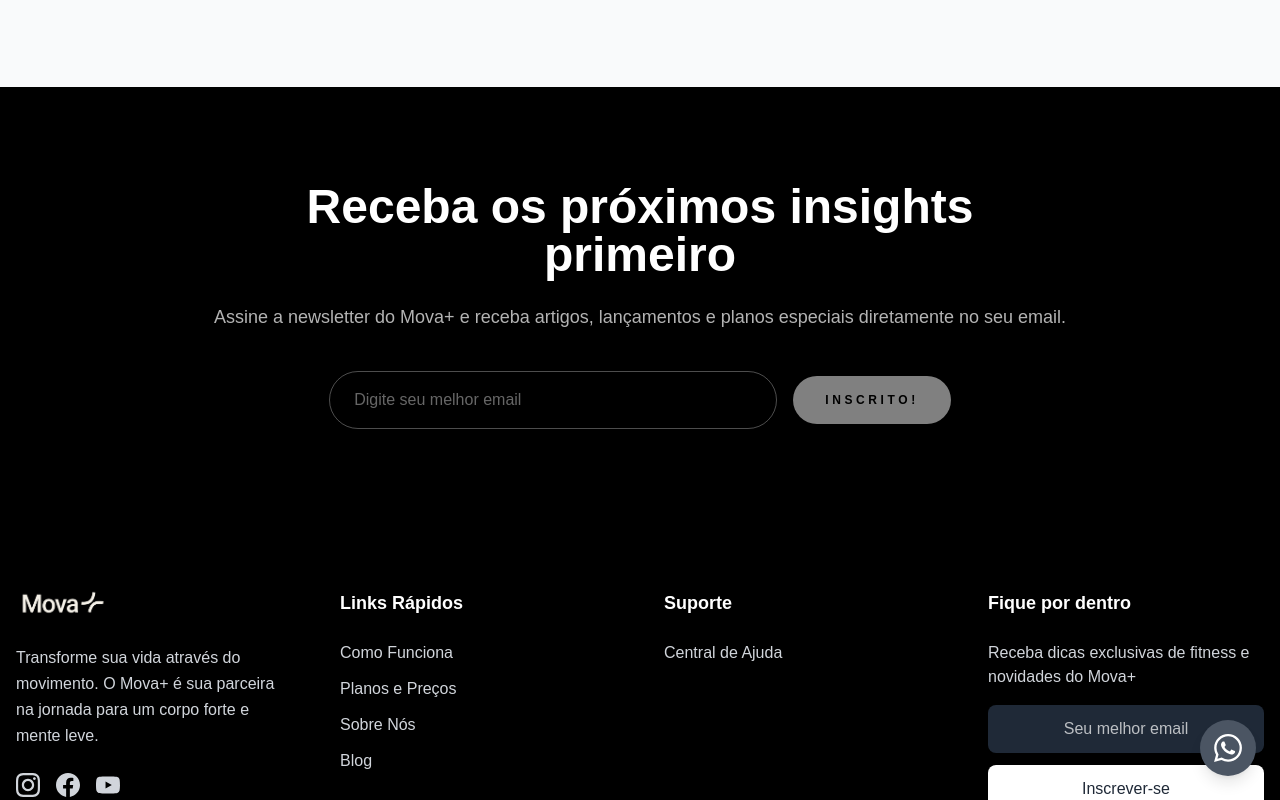
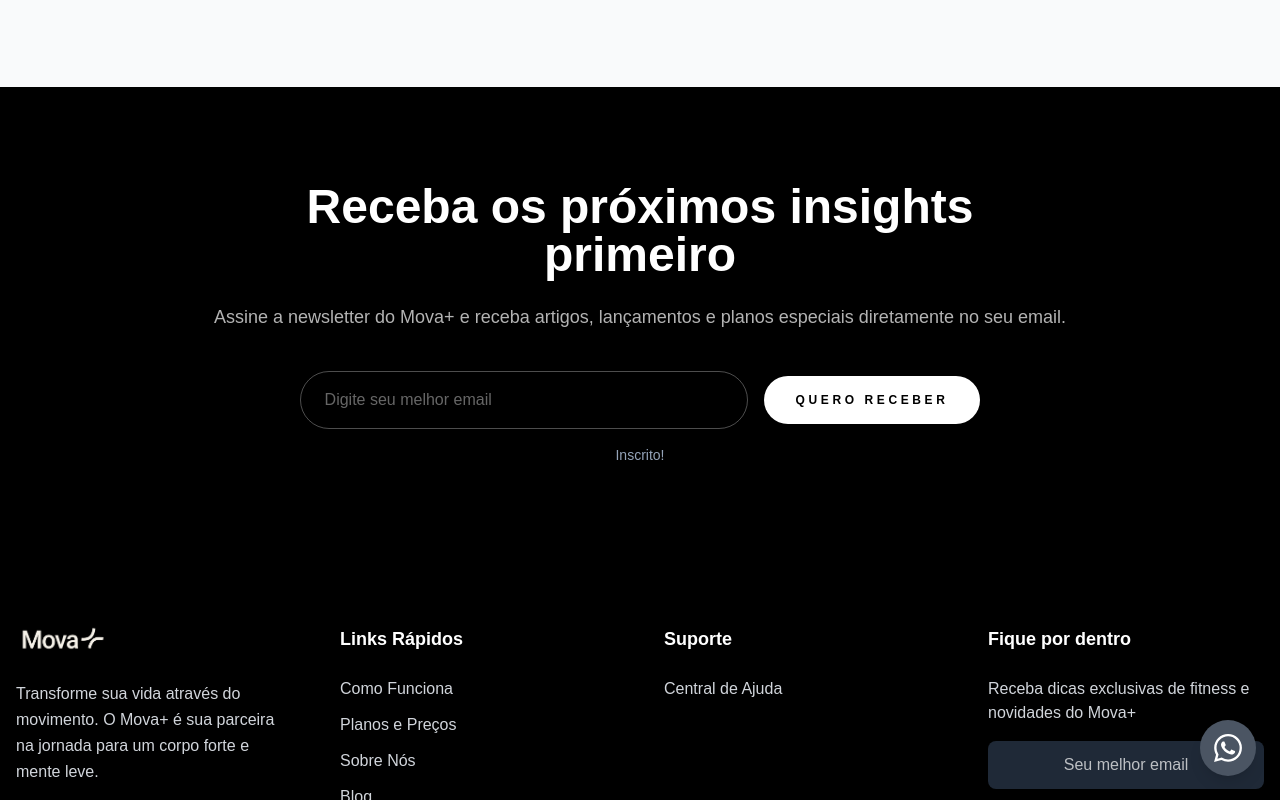
Before and after one commit to juniorlevenhagen/mova, a Next.js app: page /blog in a window 1280 px wide. Both pictures are taken after typing "name@example.com" into the empty fields and a click on the button "QUERO RECEBER". Shown: the part 1013-1813 px from the top of the page. Built offline with nearby package versions, Linux system fonts and the light colour scheme; no server answers; the database is empty; a web font is replaced by a local one.

Commit message:
feat: confirmacao newsletter

```diff
--- a/src/app/api/subscribe-newsletter/route.ts
+++ b/src/app/api/subscribe-newsletter/route.ts
@@ -128,12 +128,14 @@
     let isNewSubscription = false;
     let wasReactivated = false;
 
+    let alreadySubscribed = false;
     if (existingSubscriber) {
       // Email já existe
       if (existingSubscriber.is_active) {
         // Já está ativo, não precisa fazer nada além de atualizar metadata
         console.log("ℹ️ Email já está inscrito e ativo:", email);
         subscriberData = existingSubscriber;
+        alreadySubscribed = true;
       } else {
         // Reativar inscrição cancelada
         wasReactivated = true;
@@ -280,7 +282,10 @@
     return NextResponse.json(
       {
         success: true,
-        message: "Inscrição realizada com sucesso",
+        message: alreadySubscribed
+          ? "Você já está inscrito na newsletter"
+          : "Inscrição realizada com sucesso",
+        alreadySubscribed,
         emailSent: atLeastOneEmailSent,
       },
       { status: 200, headers: corsHeaders }
--- a/src/app/blog/page.tsx
+++ b/src/app/blog/page.tsx
@@ -706,25 +706,12 @@
 
                   const data = await response.json();
 
-                  if (
-                    (typeof data.error === "string" &&
-                      data.error.toLowerCase().includes("already")) ||
-                    (typeof data.details === "string" &&
-                      data.details.toLowerCase().includes("already"))
-                  ) {
+                  if (data.alreadySubscribed) {
                     setNewsletterStatus("already");
-                    setTimeout(() => setNewsletterStatus("idle"), 3000);
-                    return;
+                  } else {
+                    setNewsletterStatus("success");
+                    setNewsletterEmail("");
                   }
-
-                  if (!response.ok) {
-                    throw new Error(
-                      data.error || data.details || "Erro ao inscrever-se"
-                    );
-                  }
-
-                  setNewsletterStatus("success");
-                  setNewsletterEmail("");
                   setTimeout(() => setNewsletterStatus("idle"), 3000);
                 } catch (error) {
                   console.error("Erro ao inscrever-se:", error);
@@ -758,31 +745,20 @@
               />
               <button
                 type="submit"
-                disabled={
-                  newsletterStatus === "loading" ||
-                  newsletterStatus === "success" ||
-                  newsletterStatus === "already"
-                }
+                disabled={newsletterStatus === "loading"}
                 className="inline-flex items-center justify-center rounded-full bg-white px-8 py-4 text-xs font-semibold uppercase tracking-[0.3em] text-black transition hover:bg-gray-100 disabled:opacity-50 disabled:cursor-not-allowed"
               >
-                {newsletterStatus === "loading"
-                  ? "Enviando..."
-                  : newsletterStatus === "success"
-                    ? "Inscrito!"
-                    : newsletterStatus === "already"
-                      ? "Já inscrito!"
-                      : "Quero receber"}
+                {newsletterStatus === "loading" ? "Enviando..." : "Quero receber"}
               </button>
             </form>
-            {newsletterStatus === "error" && (
-              <p className="mt-4 text-sm text-red-300">
-                Erro ao inscrever-se. Tente novamente.
-              </p>
+            {newsletterStatus === "success" && (
+              <p className="mt-4 text-sm text-primary-400 text-center">Inscrito!</p>
             )}
             {newsletterStatus === "already" && (
-              <p className="mt-4 text-sm text-yellow-300">
-                Você já está inscrito na newsletter!
-              </p>
+              <p className="mt-4 text-sm text-secondary text-center">Você já está inscrito na newsletter!</p>
+            )}
+            {newsletterStatus === "error" && (
+              <p className="mt-4 text-sm text-destructive text-center">Erro ao inscrever-se. Tente novamente.</p>
             )}
           </motion.div>
         </section>
--- a/src/components/ui/Footer.tsx
+++ b/src/components/ui/Footer.tsx
@@ -78,9 +78,16 @@
         throw new Error(data.error || data.details || "Erro ao inscrever-se");
       }
 
-      setNewsletterStatus("success");
+      if (data.alreadySubscribed) {
+        setNewsletterStatus("already");
+      } else {
+        setNewsletterStatus("success");
+      }
       setNewsletterEmail("");
-      setTimeout(() => setNewsletterStatus("idle"), 3000);
+      setTimeout(() => {
+        setNewsletterStatus("idle");
+        setErrorMessage("");
+      }, 3000);
     } catch (error) {
       console.error("Erro ao inscrever-se:", error);
 
@@ -281,20 +288,25 @@
               />
               <button
                 type="submit"
-                disabled={
-                  newsletterStatus === "loading" ||
-                  newsletterStatus === "success"
-                }
+                disabled={newsletterStatus === "loading"}
                 className="w-full bg-white text-gray-800 px-4 py-3 rounded-lg font-medium hover:bg-gray-100 transition-colors duration-200 disabled:opacity-50 disabled:cursor-not-allowed"
               >
                 {newsletterStatus === "loading"
                   ? "Enviando..."
-                  : newsletterStatus === "success"
-                    ? "Inscrito!"
-                    : "Inscrever-se"}
+                  : "Inscrever-se"}
               </button>
+              {newsletterStatus === "success" && (
+                <p className="text-sm text-primary-400 text-center mt-2">
+                  Inscrito!
+                </p>
+              )}
+              {newsletterStatus === "already" && (
+                <p className="text-sm text-secondary text-center mt-2">
+                  Você já está inscrito na newsletter!
+                </p>
+              )}
               {newsletterStatus === "error" && (
-                <p className="text-sm text-red-400 text-center">
+                <p className="text-sm text-destructive text-center mt-2">
                   {errorMessage || "Erro ao inscrever-se. Tente novamente."}
                 </p>
               )}
```
